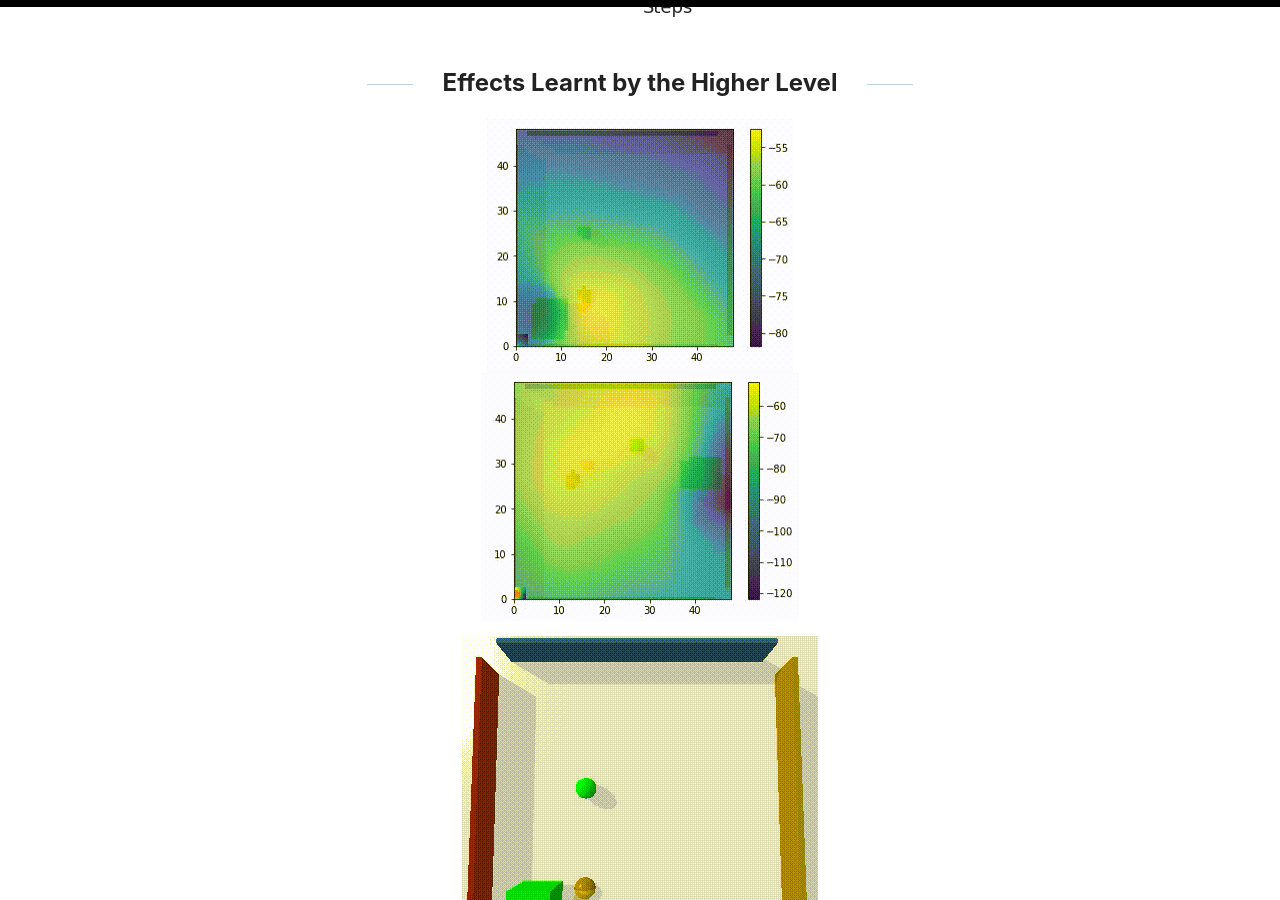
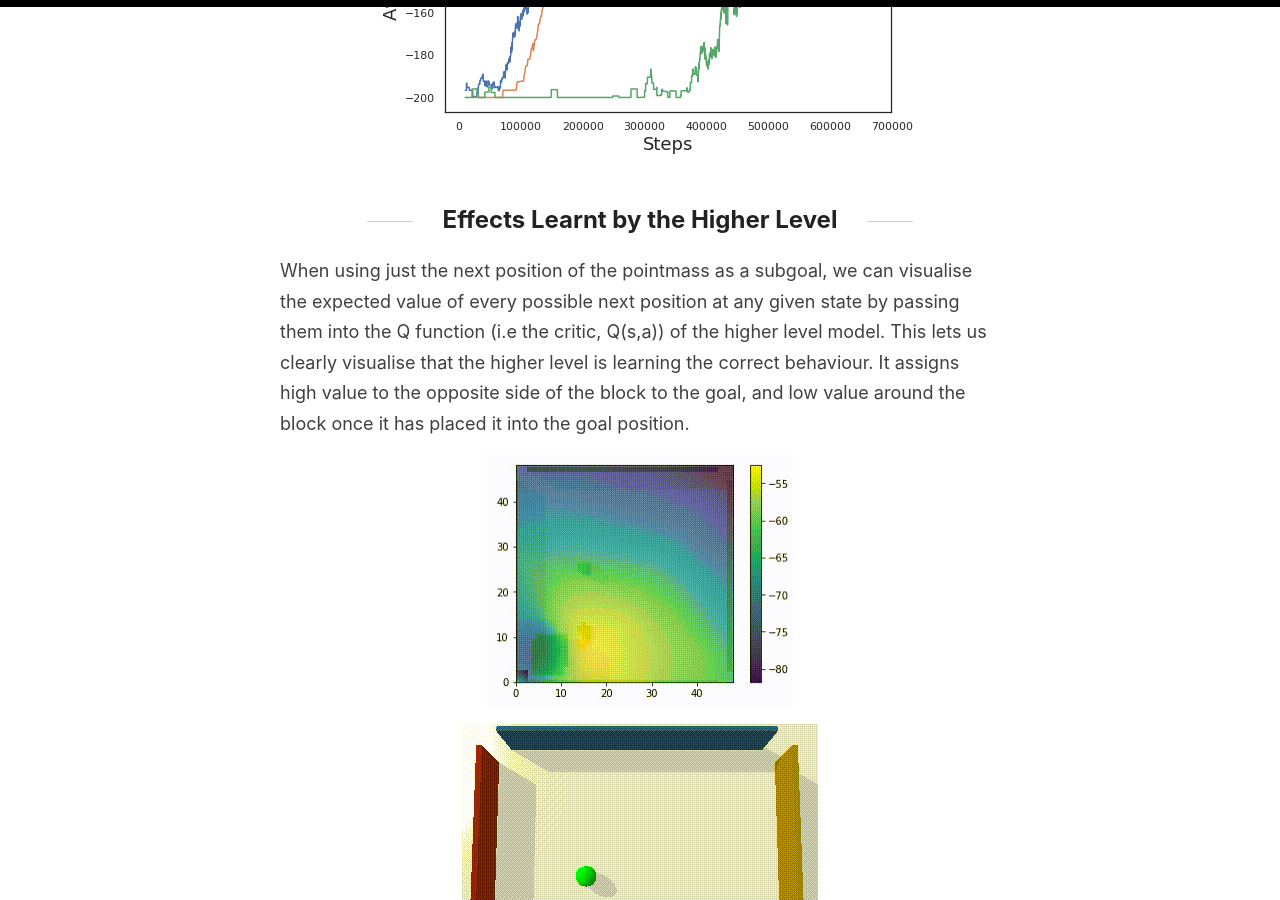
Before and after one commit to sholtodouglas/sholtodouglas.github.io, a Jekyll site: the page built from _posts/2020-06-03-Dissecting_Hierarchial_RL.md, in a window 1280 px wide and 900 px high, scrolled down 7285 px. Built offline with Jekyll 4.4.1, drawn with Linux system fonts in a browser that asks for light colours; some of the changed text lies outside the part shown.

Commit message:
Update 2020-06-03-Dissecting_Hierarchial_RL.md

```diff
--- a/_posts/2020-06-03-Dissecting_Hierarchial_RL.md
+++ b/_posts/2020-06-03-Dissecting_Hierarchial_RL.md
@@ -53,8 +53,11 @@ So, in making this work we are interested in a couple of questions.
 
 ![alt text](https://sholtodouglas.github.io/images/hierarchial/workingcomparison.gif "Hierarchy vs Single Layer")
 
+On the left, subgoals in the full environment state are visualised - with the transparent pointmass visualising the subgoal. On the right, subgoals exclusively in the controllable dimensions of the environment are visulised - only the pointmass itself.
+
 ### Environment and Algorithm Details
 All models are trained with Soft Actor Critic and Hindsight experience replay for a fair comparison between hierarchial and nonhierarchial models. We only investigate two level hierarchies, as RPL found this sufficient for complex manipulation.
+
 ## Time Horizon
 
 How often should the higher level reset the subgoal which the lower level is trying to reach? If it is every timestep, then this eliminates the expected advantages of hierarchy, but if it is too infreqent, then the model may not adapt to new circumstances effectively or explore diversely enough within each trajectory. On this problem, a new subgoal every 5 timesteps appears to be ideal, learning 2-3x as fast as a nonhierarchial baseline.
@@ -84,9 +87,13 @@ Ofir et al, in [Why does Hierarchy (Sometimes) Work So Well in Reinforcement Lea
 
 ## Effects Learnt by the Higher Level
 
-![alt-text-1](https://sholtodouglas.github.io/images/hierarchial/qviz1.gif "title-1") ![alt-text-2](https://sholtodouglas.github.io/images/hierarchial/qviz2.gif "title-2")
+When using just the next position of the pointmass as a subgoal, we can visualise the expected value of every possible next position at any given state by passing them into the Q function (i.e the critic, Q(s,a)) of the higher level model. This lets us clearly visualise that the higher level is learning the correct behaviour. It assigns high value to the opposite side of the block to the goal, and low value around the block once it has placed it into the goal position.
 
-![alt-text-1](https://sholtodouglas.github.io/images/hierarchial/HACworks.gif "title-1") ![alt-text-2](https://sholtodouglas.github.io/images/hierarchial/HACworks2.gif "title-2")
+
+![alt-text-1](https://sholtodouglas.github.io/images/hierarchial/qviz1.gif "title-1")
+
+
+![alt-text-1](https://sholtodouglas.github.io/images/hierarchial/HACworks.gif "title-1")
 
 # What kind of Sub goal performs best?
 
@@ -126,3 +133,9 @@ Full state : -166.472 0.424
 ![alt text](https://sholtodouglas.github.io/images/hierarchial/final_comparison.png "Hierarchy vs Single Layer")
 
 ![alt text](https://sholtodouglas.github.io/images/hierarchial/workingcomparison.gif "Hierarchy vs Single Layer")
+
+
+
+
+![alt-text-2](https://sholtodouglas.github.io/images/hierarchial/qviz2.gif "title-2")
+//![alt-text-2](https://sholtodouglas.github.io/images/hierarchial/HACworks2.gif "title-2")
```
